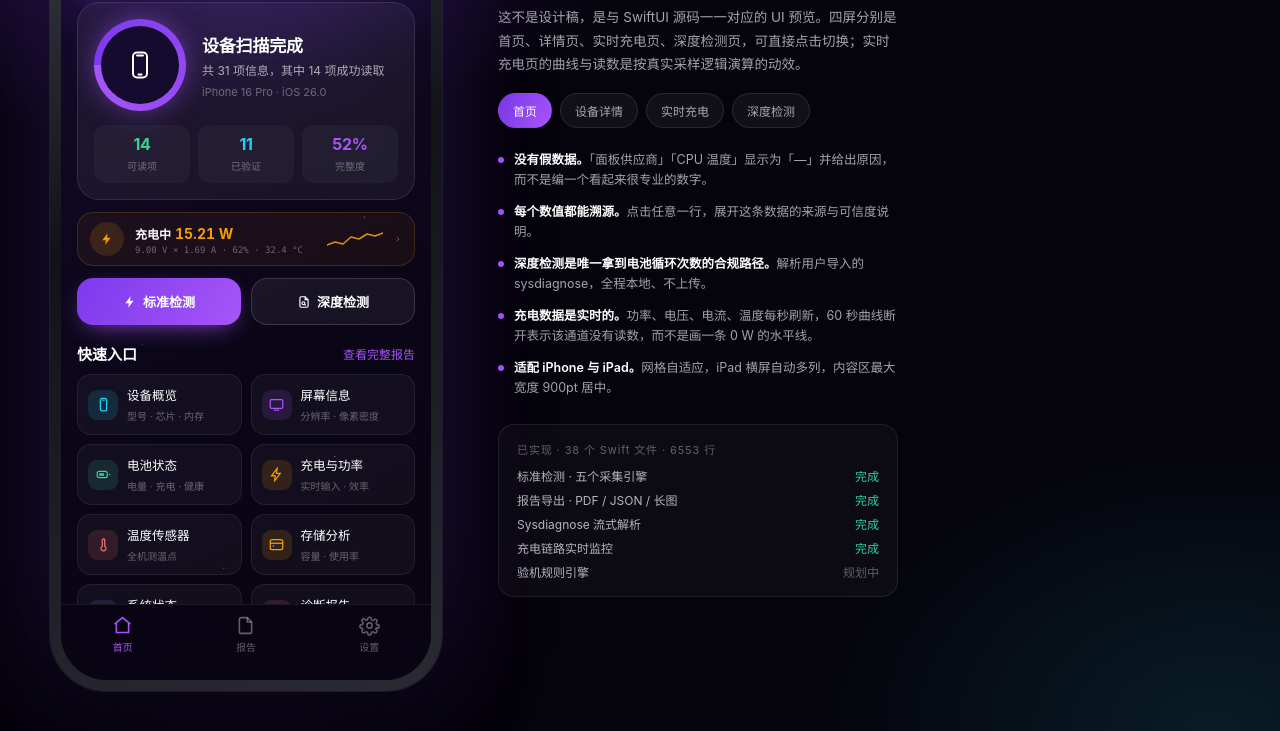
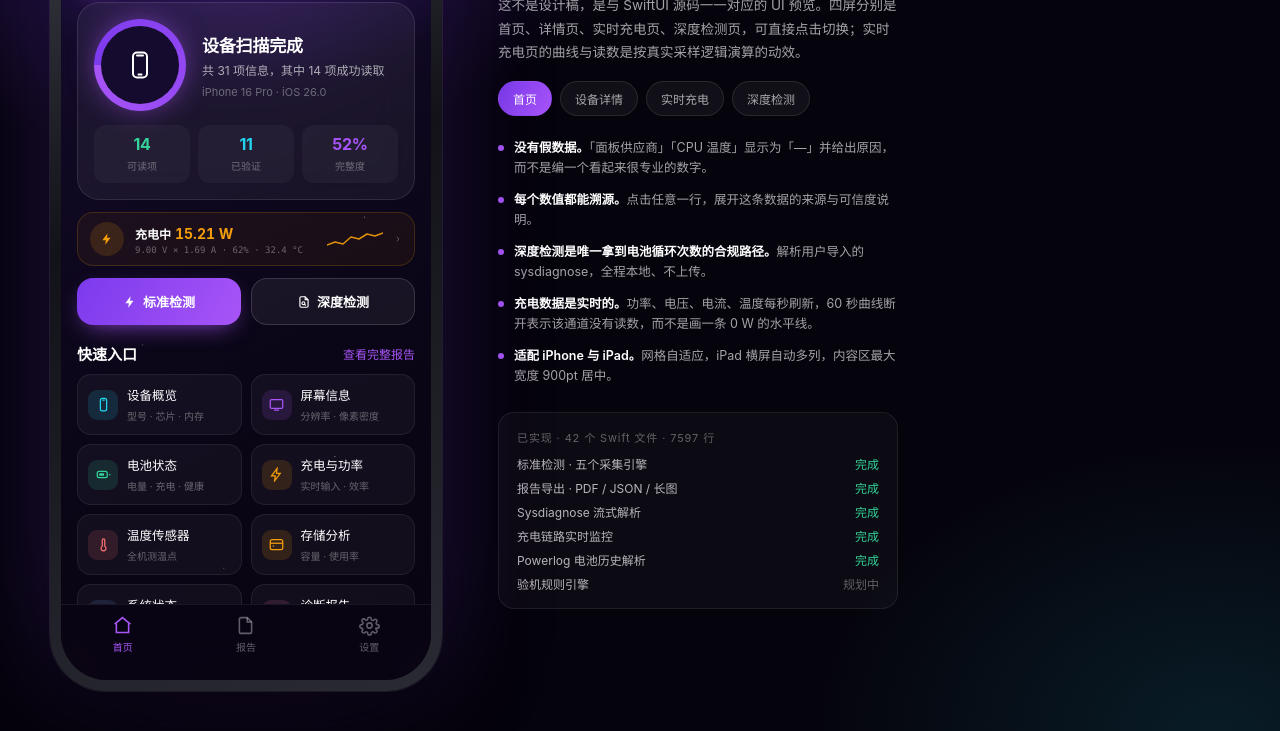
Before and after one commit to NuGe1145/iDevice-X-Ray, a plain HTML site: page preview/index.html in a window 1280 px wide. Shown: the part 169-900 px from the top of the page. Drawn offline with Linux system fonts and the light colour scheme.

Commit message:
docs(preview): 补一行 Powerlog 解析状态与最新代码规模

```diff
--- a/preview/index.html
+++ b/preview/index.html
@@ -731,12 +731,13 @@
     </div>
 
     <div style="margin-top:26px;padding:16px 18px;border:1px solid rgba(255,255,255,.08);border-radius:16px;background:rgba(255,255,255,.03)">
-      <div style="font-size:11px;letter-spacing:.08em;color:rgba(255,255,255,.36);margin-bottom:10px">已实现 · 38 个 Swift 文件 · 6553 行</div>
+      <div style="font-size:11px;letter-spacing:.08em;color:rgba(255,255,255,.36);margin-bottom:10px">已实现 · 42 个 Swift 文件 · 7597 行</div>
       <div style="display:flex;flex-direction:column;gap:7px;font-size:12px;color:rgba(255,255,255,.7)">
         <div style="display:flex;justify-content:space-between"><span>标准检测 · 五个采集引擎</span><span style="color:#34D399">完成</span></div>
         <div style="display:flex;justify-content:space-between"><span>报告导出 · PDF / JSON / 长图</span><span style="color:#34D399">完成</span></div>
         <div style="display:flex;justify-content:space-between"><span>Sysdiagnose 流式解析</span><span style="color:#34D399">完成</span></div>
         <div style="display:flex;justify-content:space-between"><span>充电链路实时监控</span><span style="color:#34D399">完成</span></div>
+        <div style="display:flex;justify-content:space-between"><span>Powerlog 电池历史解析</span><span style="color:#34D399">完成</span></div>
         <div style="display:flex;justify-content:space-between"><span>验机规则引擎</span><span style="color:rgba(255,255,255,.35)">规划中</span></div>
       </div>
     </div>
```
